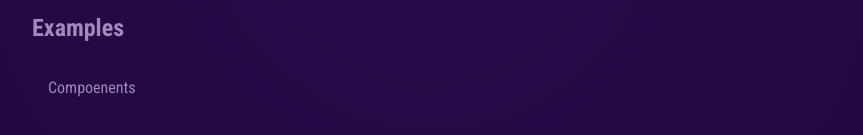
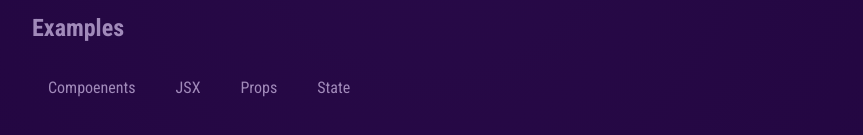
Before and after one commit to pramithDev/react-essentials, a React (Vite) app: page / in a window 1280 px wide. Shown: the part 737-872 px from the top of the page, without its empty margins (208-1071 px from the left). Built offline with nearby package versions, Linux system fonts and the light colour scheme.

Commit message:
Button changes added.

```diff
--- a/src/App.jsx
+++ b/src/App.jsx
@@ -21,6 +21,9 @@ function App() {
           <h2>Examples</h2>
           <menu>
             <TabButton>Compoenents</TabButton>
+            <TabButton>JSX</TabButton>
+            <TabButton>Props</TabButton>
+            <TabButton>State</TabButton>
           </menu>
         </section>
       </main>
```
